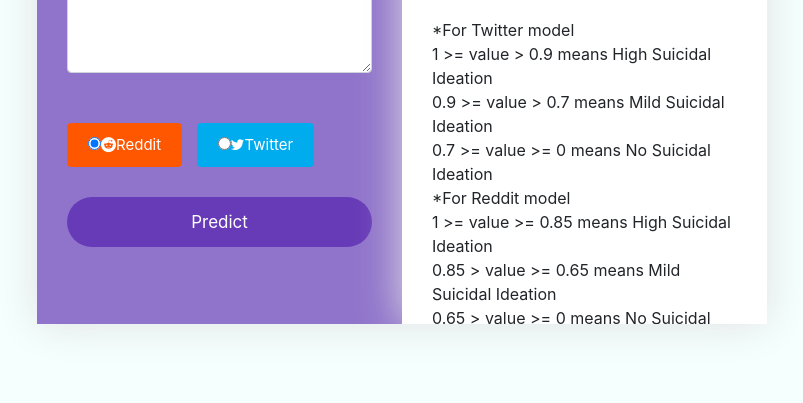
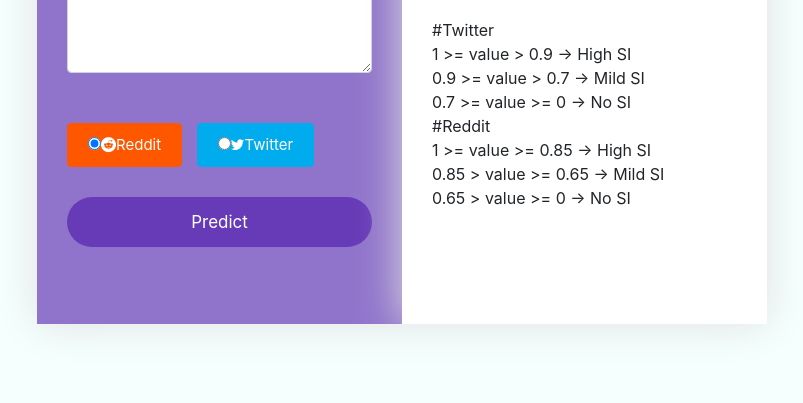
Before and after one commit to Prachit99/Suicidal-Ideation-Detection-using-Sentiment-Analysis, a Django app: template templates/test.html in a window 1280 px wide. Shown: the part 256-659 px from the top of the page, without its empty margins (238-1041 px from the left). Run offline with Django 3.2, Linux system fonts and the light colour scheme; the template is opened without the code that fills it, so the values that code supplies are empty; some libraries are stand-ins or nearby versions.

Commit message:
annotate

```diff
--- a/stats/views.py
+++ b/stats/views.py
@@ -1,7 +1,7 @@
 from django.shortcuts import render
 from django.http import HttpResponse
 from stats.models import Record
-from BEProject.utils import twitter_scrape, reddit_scrape, reddit_model, twitter_model
+from BEProject.utils import twitter_sarcasm, twitter_scrape, reddit_scrape, reddit_model
 import pandas as pd
 from .models import Record
 from django.contrib.auth.decorators import login_required
@@ -47,7 +47,7 @@
     filter_columns = Record.objects.values_list('id', 'content', 'platform')
     for row in filter_columns:
         if row[2] == "twitter":
-            output, sarcasm_op = twitter_model(row[1])
+            output, sarcasm_op = twitter_sarcasm(row[1])
             if output>0.9:
                 output = 2
             elif output>0.7:
@@ -68,7 +68,7 @@
                 output = 1
             else:
                 output = 0
-        Record.objects.filter(id=row[0]).update(output=output)
+        Record.objects.filter(id=row[0]).update(output=output, sarcasm=sarcasm)
         count = count+1
         print(count)
 
--- a/templates/registration/login.html
+++ b/templates/registration/login.html
@@ -231,6 +231,10 @@
                                   <label for="csv_file" >File: </label>
                                       <input type="file" name="csv_file" id="csv_file" required="True" class="form-control">
                                   </div>
+                                  <ul>
+                                    <li><div class="reddit"><input type="radio" name="platform" checked value="reddit"><i class="fa fa-reddit"></i><span>reddit</span></input></div></li>
+                                    <li><div class="twitter"><input type= "radio" name="platform" value="twitter"><i class="fa fa-twitter"></i><span>twitter</span></input></div></li>
+                                  </ul>
                                   <div class="form-group">
                                       <button class="btn bg-light">Upload</button>
                                   </div>
--- a/templates/test.html
+++ b/templates/test.html
@@ -270,26 +270,17 @@
                         <p>
                           The floating point prediction is: {{output}}
                         </p>
-                        <!-- {% if sarc_content %} -->
-                        {% if sarc_content == 1 %}
-                        <p class="text-warning bg-dark">
-                          This post might contain sarcastic content! ({{sarc_op}})
-                        </p>
-                        {% else %}
-                        <p class="text-success bg-dark">
-                          This post does not contain any sarcastic content! ({{sarc_op}})
-                        </p>
-                        {% endif %}
-                        <!-- {% endif %} -->
-                        <p>
-                          *For Twitter model <br>
-                          1 >= value > 0.9 means High Suicidal Ideation <br>
-                          0.9 >= value > 0.7 means Mild Suicidal Ideation <br>
-                          0.7 >= value >= 0 means No Suicidal Ideation <br>
-                          *For Reddit model <br>
-                          1 >= value >= 0.85 means High Suicidal Ideation <br>
-                          0.85 > value >= 0.65 means Mild Suicidal Ideation <br>
-                          0.65 > value >= 0 means No Suicidal Ideation <br>
+                        <p>{% if sarc_content == 1 %}
+                          *This post might contain sarcastic content!<br>
+                          {% endif %}
+                          #Twitter<br>
+                          1 >= value > 0.9 -> High SI <br>
+                          0.9 >= value > 0.7 -> Mild SI <br>
+                          0.7 >= value >= 0 -> No SI <br>
+                          #Reddit<br>
+                          1 >= value >= 0.85 -> High SI <br>
+                          0.85 > value >= 0.65 -> Mild SI <br>
+                          0.65 > value >= 0 -> No SI <br>
                         </p>
                     </div>
                 </div>
```
Also changed, not shown: BEProject/utils.py (+8 -4 lines), BEProject/views.py (+10 -5 lines), db.sqlite3.
